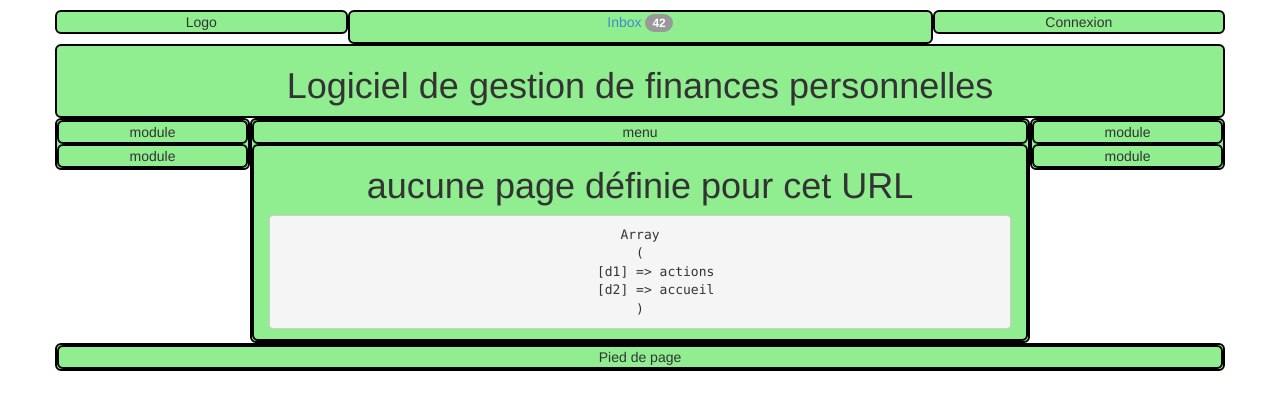
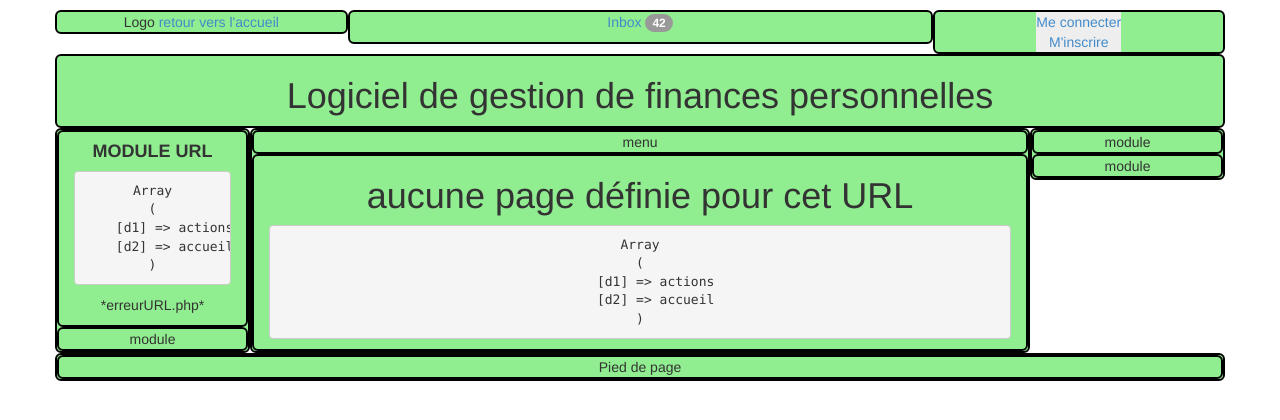
Before and after one commit to relaxmax68/autogestion.old, a PHP site: a page that uses vues/head.php in a window 1280 px wide. Shown: the top 420 px of the page. Run offline with PHP 8.4, Linux system fonts and the light colour scheme; a stand-in replaces the project's code that opens the database connection.

Commit message:
implémentation de

```diff
--- a/controleur.php
+++ b/controleur.php
@@ -4,11 +4,26 @@
 spl_autoload_register(function ($class) {
     require 'modeles/' . $class . '.class.php';
 });
+session_start();
 
 //gestion des routes
+$root="http://".$_SERVER['HTTP_HOST'].rtrim(dirname($_SERVER['PHP_SELF']), '/\\');
+
+if($_GET['d1']=="action"){
+	switch($_GET['d2']){
+		case "connexion":
+			$actions="connexion.php";
+			break;
+		default:
+			$action="erreurURL.php";
+	}
+
+	require("actions/".$action);
+
+}else{
 	switch($_GET['d1']){
 		case "accueil":
-		$vue="listeComptes.php";
+			$vue="accueil.php";
 			break;
 		case "comptes":
 			$vue="comptes.php";
@@ -25,6 +40,7 @@ switch($_GET['d1']){
 		default:
 			$vue="erreurURL.php";
 	}
+}
 
 require("vues/page_globale.php");
 
--- a/erreur.php
+++ b/erreur.php
@@ -1,5 +1,6 @@
 <?php
 
-echo "<h1>redirection d'erreur 404 !</h1>";
+echo "<h1>.htaccess : redirection d'erreur 404 !</h1>";
+echo '<pre>'.print_r($_GET).'</pre>';
 
 ?>
--- a/modeles/Application.class.php
+++ b/modeles/Application.class.php
@@ -8,6 +8,7 @@ class Application{
 	public $BDD_NAME;
 	public $BDD_USER;
 	public $BDD_PASSWORD;
+	public $root;
 
 	public function demarrerApplication(){
 
@@ -16,6 +17,7 @@ class Application{
 		$this->BDD_NAME="autogestion";
 		$this->BDD_USER="raoul";
 		$this->BDD_PASSWORD="musique";
+		$this->root=__DIR__;
 
 	}
 }
--- /dev/null
+++ b/vues/accueil.php
@@ -0,0 +1,6 @@
+ICI c'est l'accueil !!!
+<pre>
+<?
+	print_r($application);
+ ?>
+</pre>
--- a/vues/connexion.php
+++ b/vues/connexion.php
@@ -1 +1,13 @@
-Connexion
+<?
+if(isset($_SESSION['connexion'])&&($_SESSION['connexion']==1)){
+	echo "connecté";
+}else{
+ 	echo <<<PACO
+  	<table style='margin:auto; background:#EEEEEE; padding:8px'>
+  	<tr><td><a style='text-align:center;' href='action/connexion/'>Me connecter</a></td></tr>
+  	<tr><td><a style='text-align:center;' href='inscription.php'>M'inscrire</a></td></tr>
+  	</table>
+PACO;
+}
+
+?>
--- a/vues/head.php
+++ b/vues/head.php
@@ -14,7 +14,7 @@
     <![endif]-->
     <title>Espace d'autogestion</title>
 
-    <link rel="stylesheet" href="../librairies/css/style.css" type="text/css">
-    <link rel="stylesheet" href="../librairies/css/bootstrap.min.css" >
+<? echo '<link rel="stylesheet" href="'.$root.'/librairies/css/style.css" type="text/css">';?>
+<? echo '<link rel="stylesheet" href="'.$root.'/librairies/css/bootstrap.min.css">';?>
 
 </head>
--- a/vues/logo.php
+++ b/vues/logo.php
@@ -1 +1,2 @@
 Logo
+<a href='accueil/'>retour vers l'accueil</a>
--- a/vues/page_globale.php
+++ b/vues/page_globale.php
@@ -2,9 +2,10 @@
 <!DOCTYPE html>
 <html>
 
-	<? require_once("head.php");?>
+	<? require("head.php");?>
 
 	<body>
+
 	    <div class="container">
 
 	        <header class="row">
@@ -27,7 +28,7 @@
 		        <div class="col-lg-2">
 		          	<div class="row">
 			            <aside class="col-lg-12">
-			        		<?require("module.php");?>
+			        		<?require("url.php");?>
 			            </aside>
 			            <aside class="col-lg-12">
 			        		<?require("module.php");?>
--- /dev/null
+++ b/vues/url.php
@@ -0,0 +1,8 @@
+<h4><b>MODULE URL</b></h4>
+<pre>
+<?
+print_r($_GET);
+ ?>
+</pre>
+<?echo '<p>*'.$vue.'*</p>';?>
+<?if(isset($_SESSION['connexion']))echo '*<p>'.$_SESSION['connexion'].'*</p>';?>
```
Also changed, not shown: actions/connexion.php (added, +8 -0 lines), .htaccess. Lines whose indentation alone changed are shown as unchanged.
